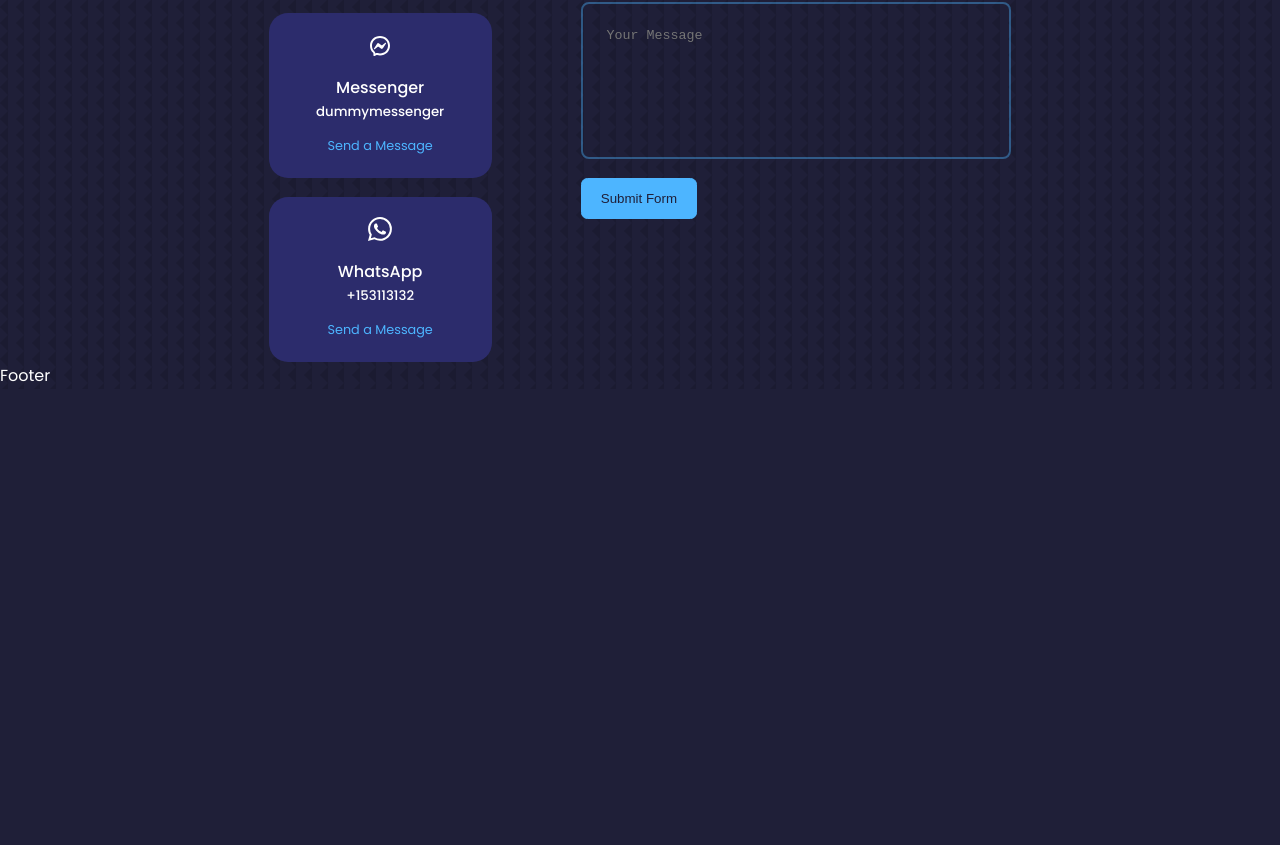
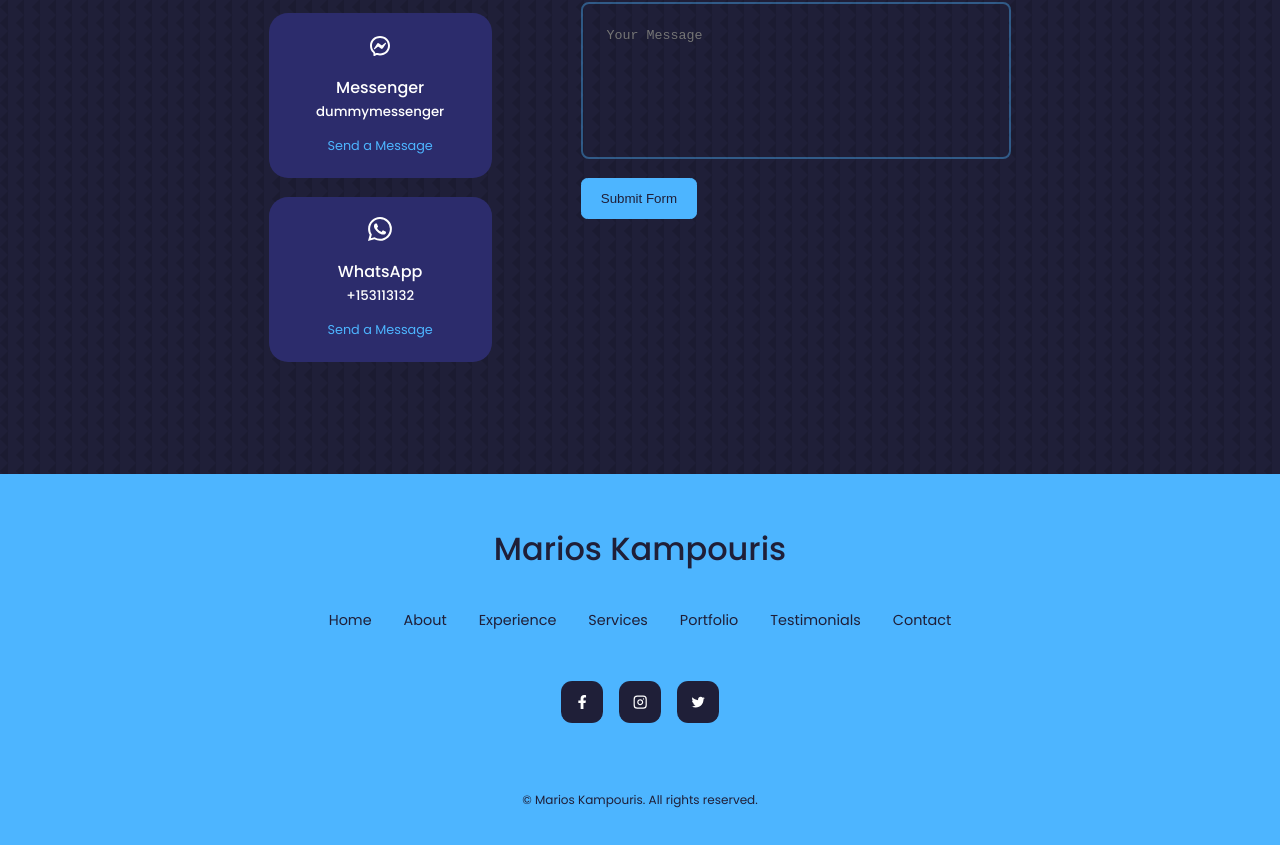
Before and after one commit to MariosKampouris/portfolioProject, a React (Create React App) app: page / in a window 1280 px wide. Shown: the part 3601-4446 px from the top of the page. Before the commit the page ends 3990 px from the top, so only its background shows below. Built offline with nearby package versions, Linux system fonts and the light colour scheme.

Commit message:
Create footer section

```diff
--- a/src/components/footer/Footer.jsx
+++ b/src/components/footer/Footer.jsx
@@ -1,9 +1,34 @@
 import React from 'react'
 import './footer.css'
+import {FaFacebookF} from 'react-icons/fa'
+import {FiInstagram} from 'react-icons/fi'
+import {IoLogoTwitter} from 'react-icons/io'
 
 function Footer() {
   return (
-    <div>Footer</div>
+    <footer>
+      <a href='#' className='footer__logo'>Marios Kampouris</a>
+
+      <ul className='permalinks'>
+        <li><a href='#'>Home</a></li>
+        <li><a href='#about'>About</a></li>
+        <li><a href='#experience'>Experience</a></li>
+        <li><a href='#services'>Services</a></li>
+        <li><a href='#portfolio'>Portfolio</a></li>
+        <li><a href='#testimonials'>Testimonials</a></li>
+        <li><a href='#contact'>Contact</a></li>
+      </ul>
+
+      <div className='footer__socials'>
+        <a href='https://facebook.com'><FaFacebookF/></a>
+        <a href='https://instagram.com'><FiInstagram/></a>
+        <a href='https://twitter.com'><IoLogoTwitter/></a>
+      </div>
+
+      <div className='footer__copyright'>
+        <small>&copy; Marios Kampouris. All rights reserved.</small>
+      </div>
+    </footer>
   )
 }
 
--- a/src/components/footer/footer.css
+++ b/src/components/footer/footer.css
@@ -0,0 +1,65 @@
+footer {
+    background: var(--color-primary);
+    padding: 3rem 0;
+    text-align: center;
+    font-size: 0.9rem;
+    margin-top: 7rem;
+}
+
+footer a {
+    color: var(--color-bg);
+}
+
+.footer__logo {
+    font-size: 2rem;
+    font-weight: 500;
+    margin-bottom: 2rem;
+    display: inline-block;
+}
+
+.permalinks {
+    display: flex;
+    flex-wrap: wrap;
+    justify-content: center;
+    gap: 2rem;
+    margin: 0 auto 3rem;
+}
+
+.footer__socials {
+    display: flex;
+    justify-content: center;
+    gap: 1rem;
+    margin-bottom: 4rem;
+}
+
+.footer__socials a {
+    background: var(--color-bg);
+    color: var(--color-white);
+    padding: 0.8rem;
+    border-radius: 0.7rem;
+    display: flex;
+    border: 1px solid transparent;
+}
+
+.footer__socials a:hover {
+    background: transparent;
+    color: var(--color-bg);
+    border-color: var(--color-bg);
+}
+
+.footer__copyright {
+    margin-bottom: 4rem;
+    color: var(--color-bg);
+}
+
+/* ===================== MEDIA QUERIES (SMALL DEVICES) ========================= */
+@media screen and (max-width: 600px){
+    .permalinks{
+        flex-direction: column;
+        gap: 1.5rem;
+    }
+
+    .footer__socials {
+        margin-bottom: 2.6rem;
+    }
+}
```
